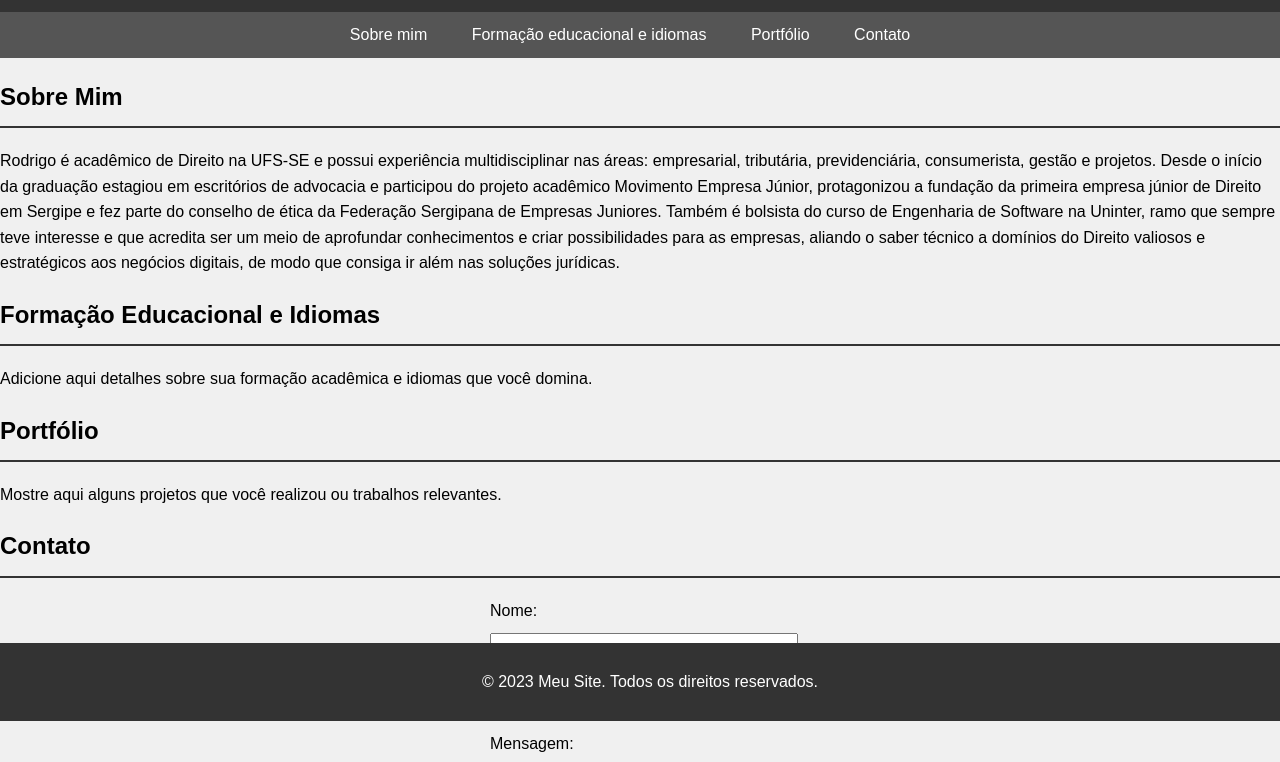
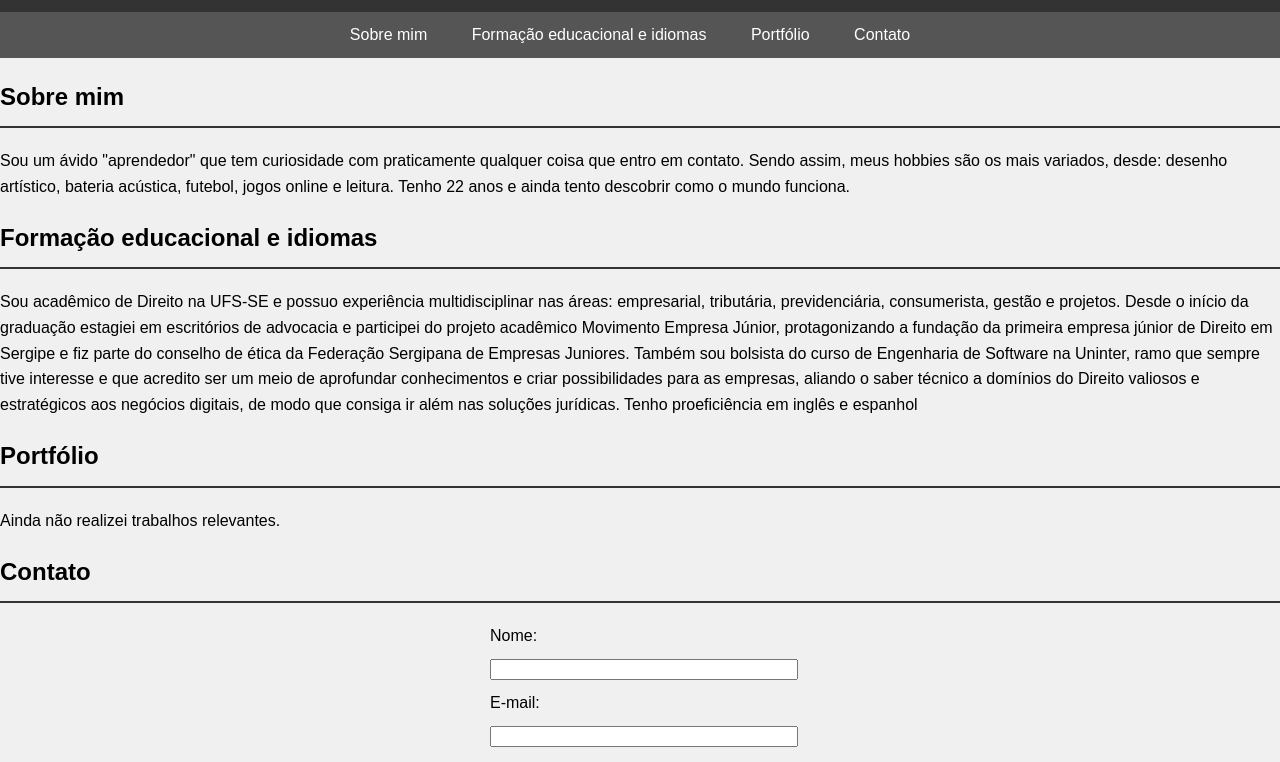
Before and after one commit to Rodrigoasthe/rodrigoteixeira, a plain HTML site: page index.html in a window 1280 px wide. Shown: the part 79-841 px from the top of the page. Drawn offline with Linux system fonts and the light colour scheme.

Commit message:
Update index.html

```diff
--- a/index.html
+++ b/index.html
@@ -10,7 +10,7 @@
 
 <body>
     <header>
-        <h1>Meu Site</h1>
+        <h1>Meu site</h1>
     </header>
 
     <nav>
@@ -23,18 +23,18 @@
     </nav>
 
     <section id="sobre-mim">
-        <h2>Sobre Mim</h2>
-        <p>Rodrigo é acadêmico de Direito na UFS-SE e possui experiência multidisciplinar nas áreas: empresarial, tributária, previdenciária, consumerista, gestão e projetos. Desde o início da graduação estagiou em escritórios de advocacia e participou do projeto acadêmico Movimento Empresa Júnior, protagonizou a fundação da primeira empresa júnior de Direito em Sergipe e fez parte do conselho de ética da Federação Sergipana de Empresas Juniores. Também é bolsista do curso de Engenharia de Software na Uninter, ramo que sempre teve interesse e que acredita ser um meio de aprofundar conhecimentos e criar possibilidades para as empresas, aliando o saber técnico a domínios do Direito valiosos e estratégicos aos negócios digitais, de modo que consiga ir além nas soluções jurídicas.</p>
+        <h2>Sobre mim</h2>
+        <p>Sou um ávido "aprendedor" que tem curiosidade com praticamente qualquer coisa que entro em contato. Sendo assim, meus hobbies são os mais variados, desde: desenho artístico, bateria acústica, futebol, jogos online e leitura. Tenho 22 anos e ainda tento descobrir como o mundo funciona. </p>
     </section>
 
     <section id="formacao">
-        <h2>Formação Educacional e Idiomas</h2>
-        <p>Adicione aqui detalhes sobre sua formação acadêmica e idiomas que você domina.</p>
+        <h2>Formação educacional e idiomas</h2>
+        <p>Sou acadêmico de Direito na UFS-SE e possuo experiência multidisciplinar nas áreas: empresarial, tributária, previdenciária, consumerista, gestão e projetos. Desde o início da graduação estagiei em escritórios de advocacia e participei do projeto acadêmico Movimento Empresa Júnior, protagonizando a fundação da primeira empresa júnior de Direito em Sergipe e fiz parte do conselho de ética da Federação Sergipana de Empresas Juniores. Também sou bolsista do curso de Engenharia de Software na Uninter, ramo que sempre tive interesse e que acredito ser um meio de aprofundar conhecimentos e criar possibilidades para as empresas, aliando o saber técnico a domínios do Direito valiosos e estratégicos aos negócios digitais, de modo que consiga ir além nas soluções jurídicas. Tenho proeficiência em inglês e espanhol</p>
     </section>
 
     <section id="portfolio">
         <h2>Portfólio</h2>
-        <p>Mostre aqui alguns projetos que você realizou ou trabalhos relevantes.</p>
+        <p>Ainda não realizei trabalhos relevantes.</p>
     </section>
 
     <section id="contato">
@@ -53,9 +53,6 @@
         </form>
     </section>
 
-    <footer>
-        <p>&copy; 2023 Meu Site. Todos os direitos reservados.</p>
-    </footer>
 </body>
 
 </html>
```
